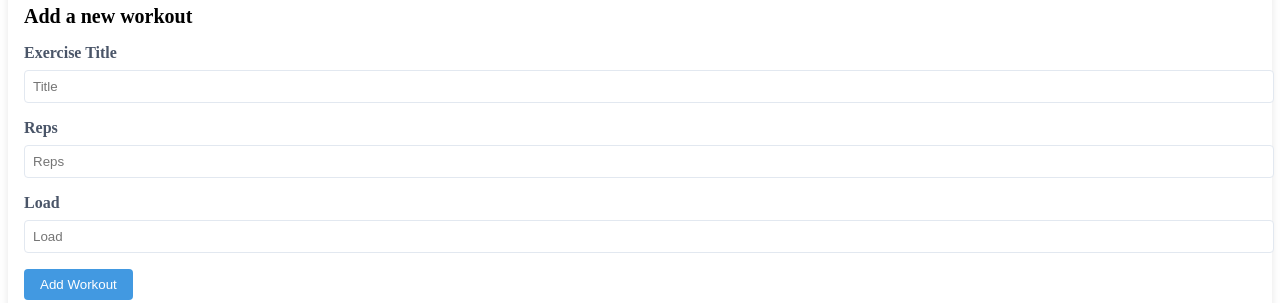
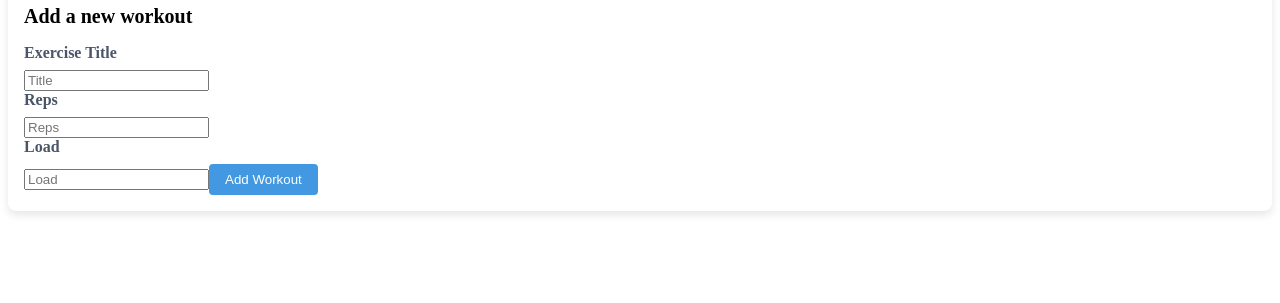
Before and after one commit to naby001/fitness002, a React (Vite) app in the folder frontend/frontend/: page / in a window 1280 px wide. Shown: the part 129-432 px from the top of the page. Built offline with nearby package versions, Linux system fonts and the light colour scheme; no server answers.

Commit message:
error box done (fix needed)

```diff
--- a/frontend/frontend/src/App.css
+++ b/frontend/frontend/src/App.css
@@ -107,4 +107,9 @@
   color: #e53e3e;
   font-size: 0.875rem;
   margin-top: 16px;
+
 }
+
+.input.error{
+  border:1px solid var(red);
+}
--- a/frontend/frontend/src/components/WorkoutDetails.jsx
+++ b/frontend/frontend/src/components/WorkoutDetails.jsx
@@ -5,7 +5,7 @@ const WorkoutDetails = ({ workout }) => {
 
     const handleClick = async () => {
         try {
-            const response = await fetch(`http://localhost:3000/api/workouts/${workout._id}`, {
+            const response = await fetch(`http://localhost:3000/api/workouts/dddd${workout._id}`, {
                 method: 'DELETE',
             });
 
--- a/frontend/frontend/src/components/WorkoutForms.jsx
+++ b/frontend/frontend/src/components/WorkoutForms.jsx
@@ -7,6 +7,7 @@ const WorkoutForms = () => {
   const [reps, setReps] = useState("");
   const [load, setLoad] = useState("");
   const [error, setError] = useState(null);
+  const [emp,setemp]=useState([])
 
   const handleSubmit = async (e) => {
     e.preventDefault();
@@ -24,10 +25,12 @@ const WorkoutForms = () => {
         setReps("");
         setLoad("");
         setError(null);
+        setemp([])
         console.log("Workout added");
         dispatch({ type: "ADD_WORKOUT", payload: data });
     } else {
         setError(data.err);
+        setemp(json.emp)
     }
     }
 
@@ -40,7 +43,7 @@ const WorkoutForms = () => {
         placeholder="Title"
         value={title}
         onChange={(e) => setTitle(e.target.value)}
-        className="form-input"
+        className={emp.includes('title')?'error':""}
       />
       <label className="form-label">Reps</label>
       <input
@@ -48,7 +51,8 @@ const WorkoutForms = () => {
         placeholder="Reps"
         value={reps}
         onChange={(e) => setReps(e.target.value)}
-        className="form-input"
+        className={emp.includes('reps')?'error':""}
+
       />
       <label className="form-label">Load</label>
       <input
@@ -56,7 +60,8 @@ const WorkoutForms = () => {
         placeholder="Load"
         value={load}
         onChange={(e) => setLoad(e.target.value)}
-        className="form-input"
+        className={emp.includes('load')?'error':""}
+
       />
       <button type="submit" className="form-button">Add Workout</button>
       {error && <p className="form-error">{error}</p>}
```
Also changed, not shown: 1 other file (tests, documents, lock files or other folders).
